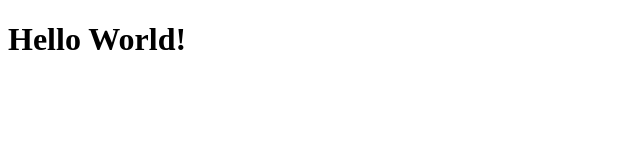
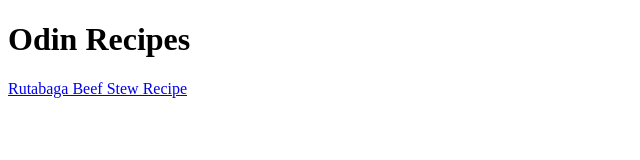
Before and after one commit to alxvngn/odin-recipes, a plain HTML site: page index.html in a window 1280 px wide. Shown: the whole page, without its empty margins (0-640 px from the left). Drawn offline with Linux system fonts and the light colour scheme.

Commit message:
Add a new folder "recipes" Add a new file "rutabaga-beef-stew.html" in recipes folder Update index.html with link to rutabaga-beef-stew.html

```diff
--- a/index.html
+++ b/index.html
@@ -3,11 +3,12 @@
 
 <head>
   <meta charset="utf-8">
-  <title>My First Webpage</title>
+  <title>Odin Recipes</title>
 </head>
 
 <body>
-  <h1>Hello World!</h1>
+  <h1>Odin Recipes</h1>
+  <a href="rutabaga-beef-stew.html">Rutabaga Beef Stew Recipe</a>
 </body>
 
 </html>
```
Also changed, not shown: recipes/rutabaga-beef-stew.html (added, +13 -0 lines).
